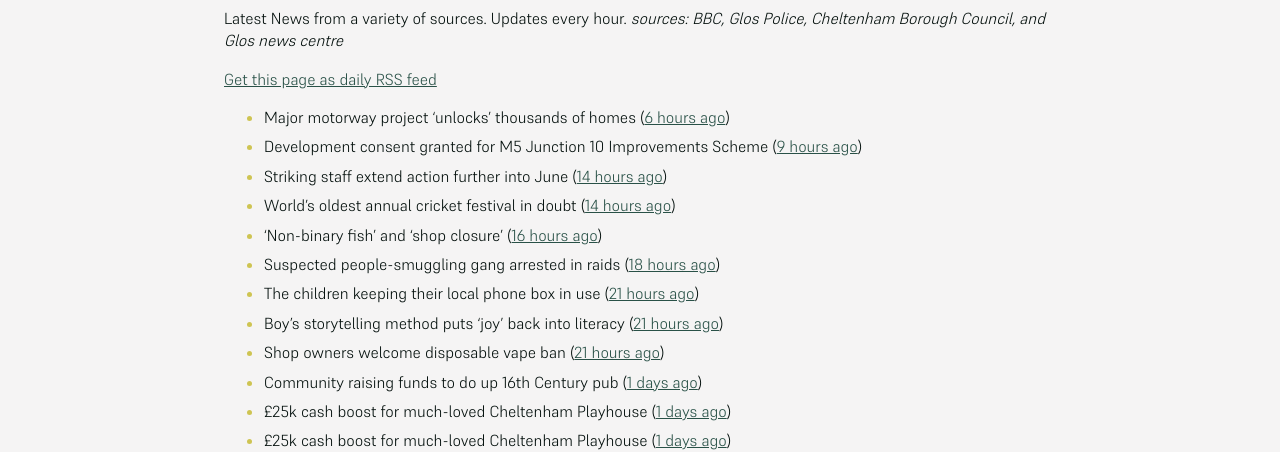
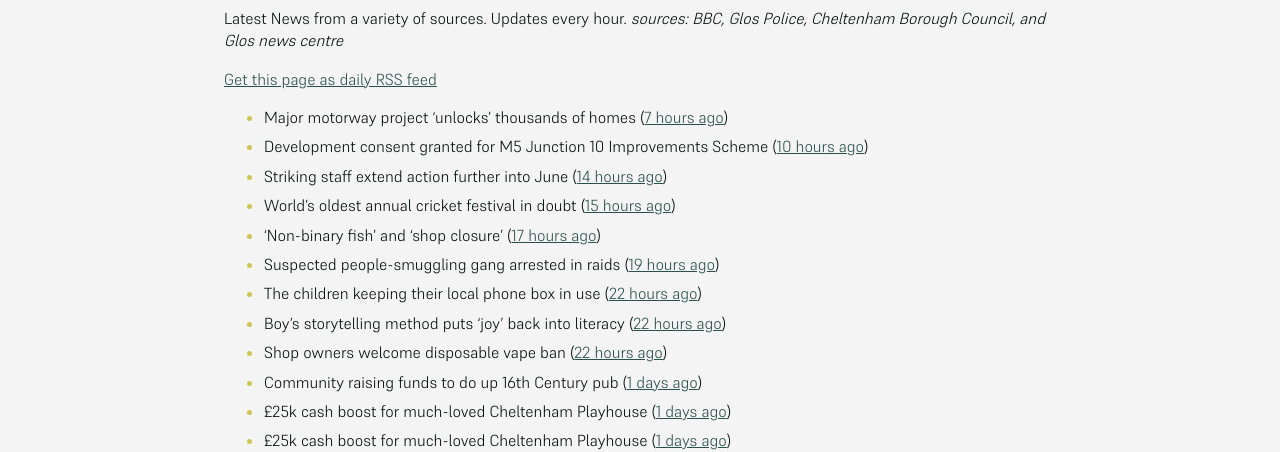
Before and after one commit to mat-0/cheltenham-open-data, a Jekyll site: the page built from _pages/news.md, in a window 1280 px wide. Shown: the part 266-718 px from the top of the page. Built offline with Jekyll 4.4.1, drawn with Linux system fonts in a browser that asks for light colours.

Commit message:
Updated 2025-06-05 03:20:33

```diff
--- a/_pages/news.md
+++ b/_pages/news.md
@@ -12,15 +12,15 @@ _sources: BBC, Glos Police, Cheltenham Borough Council, and Glos news centre_
 [Get this page as daily RSS feed](/daily.rss)
 
 <!-- news_marker starts -->
-- Major motorway project 'unlocks' thousands of homes ([6 hours ago](https://www.bbc.com/news/articles/cvgnz6eyr22o))
-- Development consent granted for M5 Junction 10 Improvements Scheme ([9 hours ago](https://gloucesternewscentre.co.uk/development-consent-granted-for-m5-junction-10-improvements-scheme/))
+- Major motorway project 'unlocks' thousands of homes ([7 hours ago](https://www.bbc.com/news/articles/cvgnz6eyr22o))
+- Development consent granted for M5 Junction 10 Improvements Scheme ([10 hours ago](https://gloucesternewscentre.co.uk/development-consent-granted-for-m5-junction-10-improvements-scheme/))
 - Striking staff extend action further into June ([14 hours ago](https://www.bbc.com/news/articles/cz9y0dnl0k3o))
-- World's oldest annual cricket festival in doubt ([14 hours ago](https://www.bbc.com/news/articles/cvgvlx1ve79o))
-- 'Non-binary fish' and 'shop closure' ([16 hours ago](https://www.bbc.com/news/articles/c787lp1npgjo))
-- Suspected people-smuggling gang arrested in raids ([18 hours ago](https://www.bbc.com/news/articles/cx2j67x49pwo))
-- The children keeping their local phone box in use ([21 hours ago](https://www.bbc.com/news/articles/c1dekpd164no))
-- Boy's storytelling method puts 'joy' back into literacy ([21 hours ago](https://www.bbc.com/news/articles/c6268ykxkdno))
-- Shop owners welcome disposable vape ban ([21 hours ago](https://www.bbc.com/news/articles/cgle5pgy4lgo))
+- World's oldest annual cricket festival in doubt ([15 hours ago](https://www.bbc.com/news/articles/cvgvlx1ve79o))
+- 'Non-binary fish' and 'shop closure' ([17 hours ago](https://www.bbc.com/news/articles/c787lp1npgjo))
+- Suspected people-smuggling gang arrested in raids ([19 hours ago](https://www.bbc.com/news/articles/cx2j67x49pwo))
+- The children keeping their local phone box in use ([22 hours ago](https://www.bbc.com/news/articles/c1dekpd164no))
+- Boy's storytelling method puts 'joy' back into literacy ([22 hours ago](https://www.bbc.com/news/articles/c6268ykxkdno))
+- Shop owners welcome disposable vape ban ([22 hours ago](https://www.bbc.com/news/articles/cgle5pgy4lgo))
 - Community raising funds to do up 16th Century pub ([1 days ago](https://www.bbc.com/news/articles/c1kvgy4p4nwo))
 - £25k cash boost for much-loved Cheltenham Playhouse ([1 days ago](https://gloucesternewscentre.co.uk/25k-cash-boost-for-much-loved-cheltenham-playhouse/))
 - £25k cash boost for much-loved Cheltenham Playhouse ([1 days ago](https://www.cheltenham.gov.uk/news/article/3017/25k_cash_boost_for_much-loved_cheltenham_playhouse))
```
Also changed, not shown: _data/flood.json (+4 -4 lines), index.md (+5 -5 lines).
